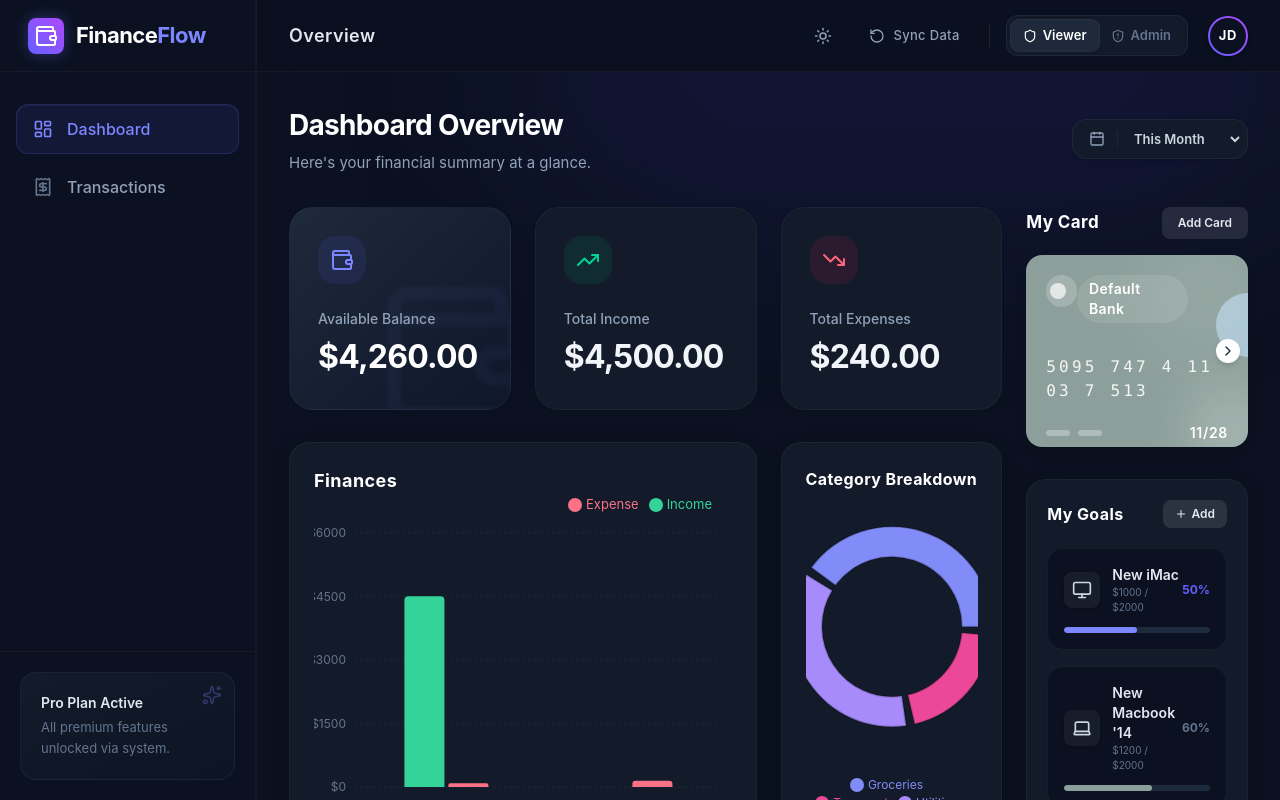
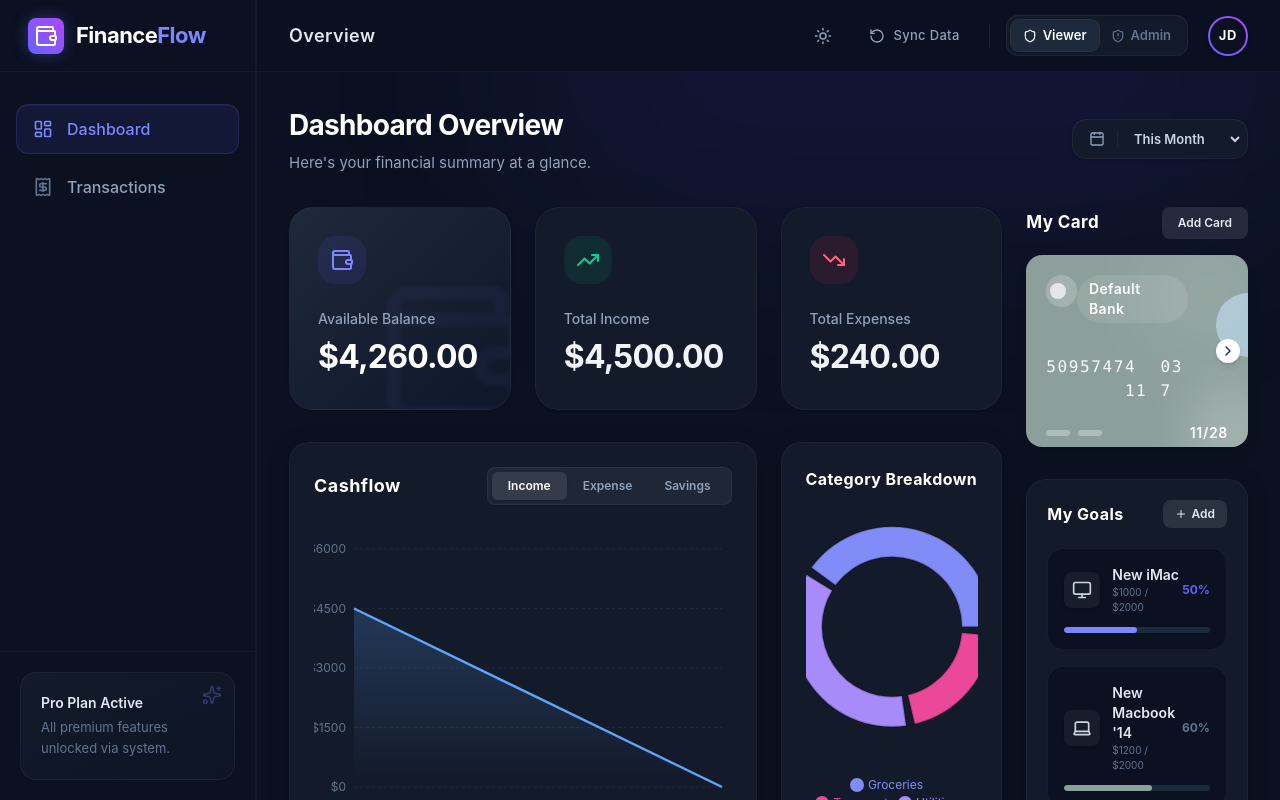
Before and after one commit to DurgamPoojitha/FinanceFlow, a React (Vite) app: page / in a window 1280 px wide. Built offline with nearby package versions, Linux system fonts and the light colour scheme.

Commit message:
applied targeted Cashflow chart styling and card grouping formatting

```diff
--- a/src/components/dashboard/BalanceTrendChart.jsx
+++ b/src/components/dashboard/BalanceTrendChart.jsx
@@ -1,10 +1,11 @@
-import React, { useMemo } from 'react';
-import { BarChart, Bar, XAxis, YAxis, CartesianGrid, Tooltip, ResponsiveContainer, Legend } from 'recharts';
+import React, { useMemo, useState } from 'react';
+import { AreaChart, Area, XAxis, YAxis, CartesianGrid, Tooltip, ResponsiveContainer } from 'recharts';
 import { useFinance } from '../../context/FinanceContext';
 import { motion } from 'framer-motion';
 
 export const BalanceTrendChart = () => {
     const { transactions, theme } = useFinance();
+    const [activeTab, setActiveTab] = useState('Income');
 
     const data = useMemo(() => {
         const sorted = [...transactions].sort((a, b) => new Date(a.date) - new Date(b.date));
@@ -23,14 +24,15 @@ export const BalanceTrendChart = () => {
             .sort((a, b) => new Date(a) - new Date(b))
             .forEach(date => {
                 const d = new Date(date);
-                // Fix timezone parsing consistency by splitting
                 const [year, month, day] = date.split('-');
                 const localDate = new Date(year, month - 1, day);
                 const label = localDate.toLocaleDateString('en-US', { month: 'short', day: 'numeric' });
+                balance += grouped[date].income - grouped[date].expense;
                 dataPoints.push({
                     date: label,
                     Income: grouped[date].income,
                     Expense: grouped[date].expense,
+                    Savings: balance > 0 ? balance : 0
                 });
             });
 
@@ -46,31 +48,58 @@ export const BalanceTrendChart = () => {
             transition={{ duration: 0.5, delay: 0.2 }}
             className="bg-white dark:bg-[#131B2B] rounded-[1.25rem] shadow-sm dark:shadow-[0_4px_24px_-8px_rgba(0,0,0,0.5)] border border-slate-100 dark:border-white/[0.04] p-6 flex flex-col h-[400px] transition-all duration-300 relative"
         >
-            <h3 className="text-[18px] font-bold text-slate-800 dark:text-white absolute top-6 tracking-wide transition-colors duration-300">Finances</h3>
+            <div className="flex justify-between items-center z-10 w-full mb-6">
+                <h3 className="text-[18px] font-bold text-slate-800 dark:text-white tracking-wide transition-colors duration-300">Cashflow</h3>
+                <div className="flex items-center space-x-2">
+                    <div className="hidden sm:flex bg-slate-50 dark:bg-white/5 rounded-lg p-1 border border-slate-100 dark:border-white/5">
+                        {['Income', 'Expense', 'Savings'].map(tab => (
+                            <button
+                                key={tab}
+                                onClick={() => setActiveTab(tab)}
+                                className={`px-4 py-1.5 text-xs font-semibold rounded-md transition-all ${activeTab === tab ? 'bg-white dark:bg-white/10 text-slate-800 dark:text-white shadow-sm' : 'text-slate-500 dark:text-slate-400 hover:text-slate-700 dark:hover:text-slate-200'}`}
+                            >
+                                {tab}
+                            </button>
+                        ))}
+                    </div>
+                </div>
+            </div>
             {data.length === 0 ? (
                 <div className="flex-1 flex items-center justify-center text-slate-400 dark:text-slate-500 text-sm">No data available</div>
             ) : (
-                <div className="flex-1 w-full h-full text-sm mt-2">
+                <div className="flex-1 w-full h-full text-sm">
                     <ResponsiveContainer width="100%" height="100%">
-                        <BarChart data={data} margin={{ top: 20, right: 10, left: -20, bottom: 0 }}>
-                            <XAxis dataKey="date" axisLine={false} tickLine={false} tick={{ fill: isDark ? '#64748b' : '#94a3b8', fontSize: 12 }} dy={10} />
+                        <AreaChart data={data} margin={{ top: 20, right: 10, left: -20, bottom: 0 }}>
+                            <defs>
+                                <linearGradient id="colorCashflow" x1="0" y1="0" x2="0" y2="1">
+                                    <stop offset="5%" stopColor={activeTab === 'Expense' ? '#f43f5e' : "#60a5fa"} stopOpacity={0.2} />
+                                    <stop offset="95%" stopColor={activeTab === 'Expense' ? '#f43f5e' : "#60a5fa"} stopOpacity={0} />
+                                </linearGradient>
+                            </defs>
+                            <XAxis dataKey="date" axisLine={false} tickLine={false} tick={{ fill: isDark ? '#64748b' : '#94a3b8', fontSize: 12 }} dy={10} minTickGap={30} />
                             <YAxis axisLine={false} tickLine={false} tick={{ fill: isDark ? '#64748b' : '#94a3b8', fontSize: 12 }} tickFormatter={(value) => `$${value}`} />
                             <CartesianGrid strokeDasharray="3 3" vertical={false} stroke={isDark ? "rgba(255,255,255,0.05)" : "#f1f5f9"} />
                             <Tooltip
-                                cursor={{ fill: isDark ? 'rgba(255,255,255,0.05)' : 'rgba(0,0,0,0.02)' }}
+                                cursor={{ stroke: activeTab === 'Expense' ? '#f43f5e' : '#60a5fa', strokeWidth: 1, strokeDasharray: '4 4' }}
                                 contentStyle={{
-                                    borderRadius: '12px',
+                                    borderRadius: '10px',
                                     border: isDark ? '1px solid rgba(255,255,255,0.1)' : '1px solid #e2e8f0',
-                                    boxShadow: isDark ? '0 10px 15px -3px rgba(0, 0, 0, 0.5)' : '0 10px 15px -3px rgba(0,0,0,0.1)',
-                                    backgroundColor: isDark ? '#0f172a' : '#ffffff',
-                                    color: isDark ? '#f8fafc' : '#0f172a'
+                                    boxShadow: '0 10px 15px -3px rgba(0,0,0,0.1)',
+                                    backgroundColor: isDark ? '#1e293b' : '#ffffff',
+                                    color: isDark ? '#ffffff' : '#0f172a'
                                 }}
-                                formatter={(value) => [`$${value}`]}
+                                formatter={(value) => [<span className="font-bold">${value}</span>, activeTab]}
                             />
-                            <Legend wrapperStyle={{ fontSize: '13px', paddingBottom: '20px' }} verticalAlign="top" align="right" iconType="circle" />
-                            <Bar dataKey="Income" fill={isDark ? "#34d399" : "#10b981"} radius={[4, 4, 0, 0]} maxBarSize={40} />
-                            <Bar dataKey="Expense" fill={isDark ? "#fb7185" : "#f43f5e"} radius={[4, 4, 0, 0]} maxBarSize={40} />
-                        </BarChart>
+                            <Area
+                                type="natural"
+                                dataKey={activeTab}
+                                stroke={activeTab === 'Expense' ? '#f43f5e' : "#60a5fa"}
+                                strokeWidth={2.5}
+                                fillOpacity={1}
+                                fill="url(#colorCashflow)"
+                                activeDot={{ r: 6, fill: isDark ? '#1e293b' : '#ffffff', stroke: activeTab === 'Expense' ? '#f43f5e' : "#60a5fa", strokeWidth: 2 }}
+                            />
+                        </AreaChart>
                     </ResponsiveContainer>
                 </div>
             )}
--- a/src/components/dashboard/WidgetsPanel.jsx
+++ b/src/components/dashboard/WidgetsPanel.jsx
@@ -74,8 +74,13 @@ export const WidgetsPanel = () => {
                                 </div>
                             </div>
 
-                            <div className="mt-8 relative z-10">
-                                <p className="text-white/90 font-mono tracking-[0.2em] text-lg sm:text-base">{card.number.match(/.{1,4}/g)?.join(' ') || card.number}</p>
+                            <div className="mt-8 relative z-10 w-full pr-8">
+                                <div className="flex w-full justify-between text-white/95 font-mono tracking-widest text-lg sm:text-base">
+                                    <span>{card.number.substring(0, 4) || '••••'}</span>
+                                    <span>{card.number.substring(4, 8) || '••••'}</span>
+                                    <span>{card.number.substring(8, 12) || '••••'}</span>
+                                    <span>{card.number.substring(12, 16) || '••••'}</span>
+                                </div>
                             </div>
 
                             <div className="mt-5 flex justify-between items-center relative z-10 w-full">
```
